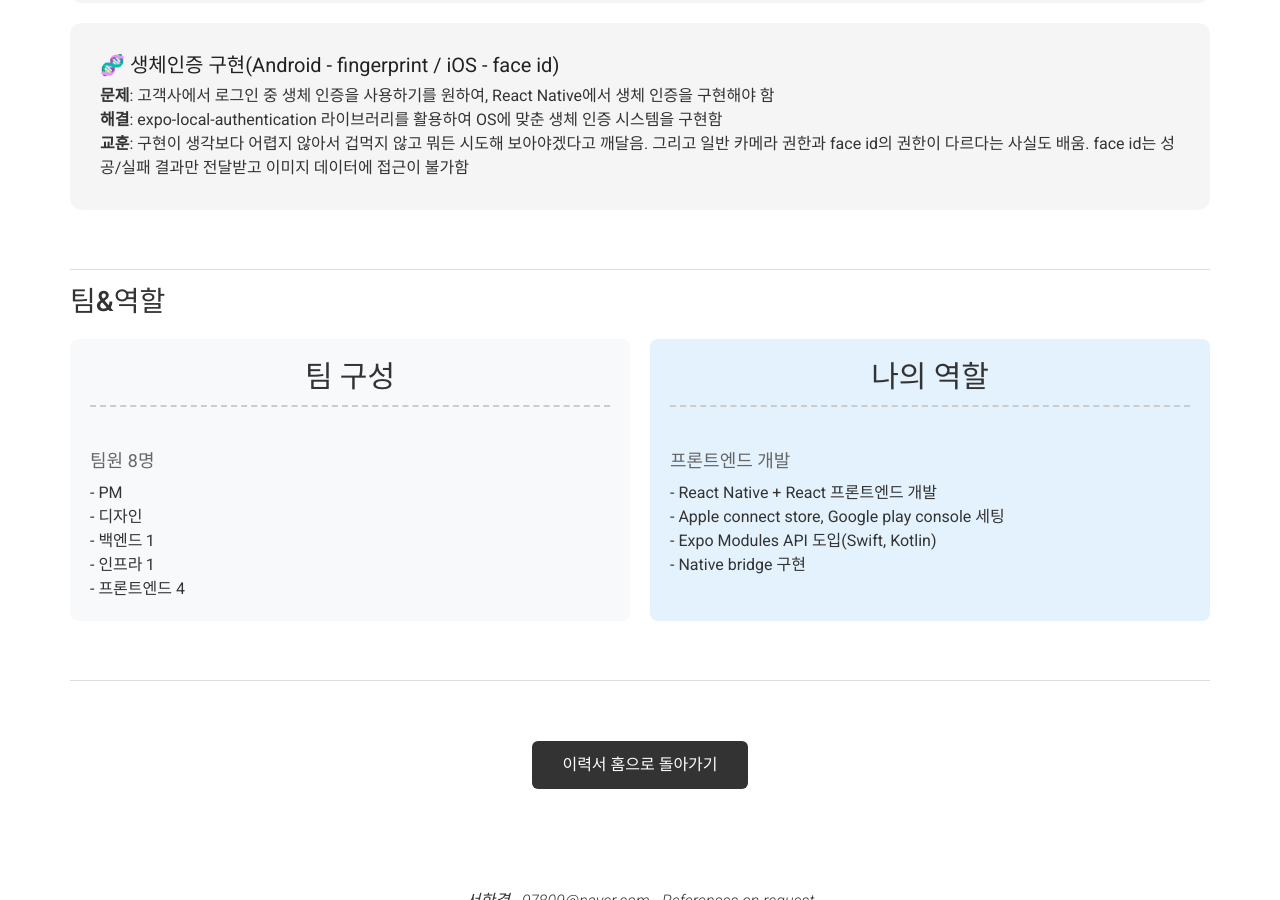
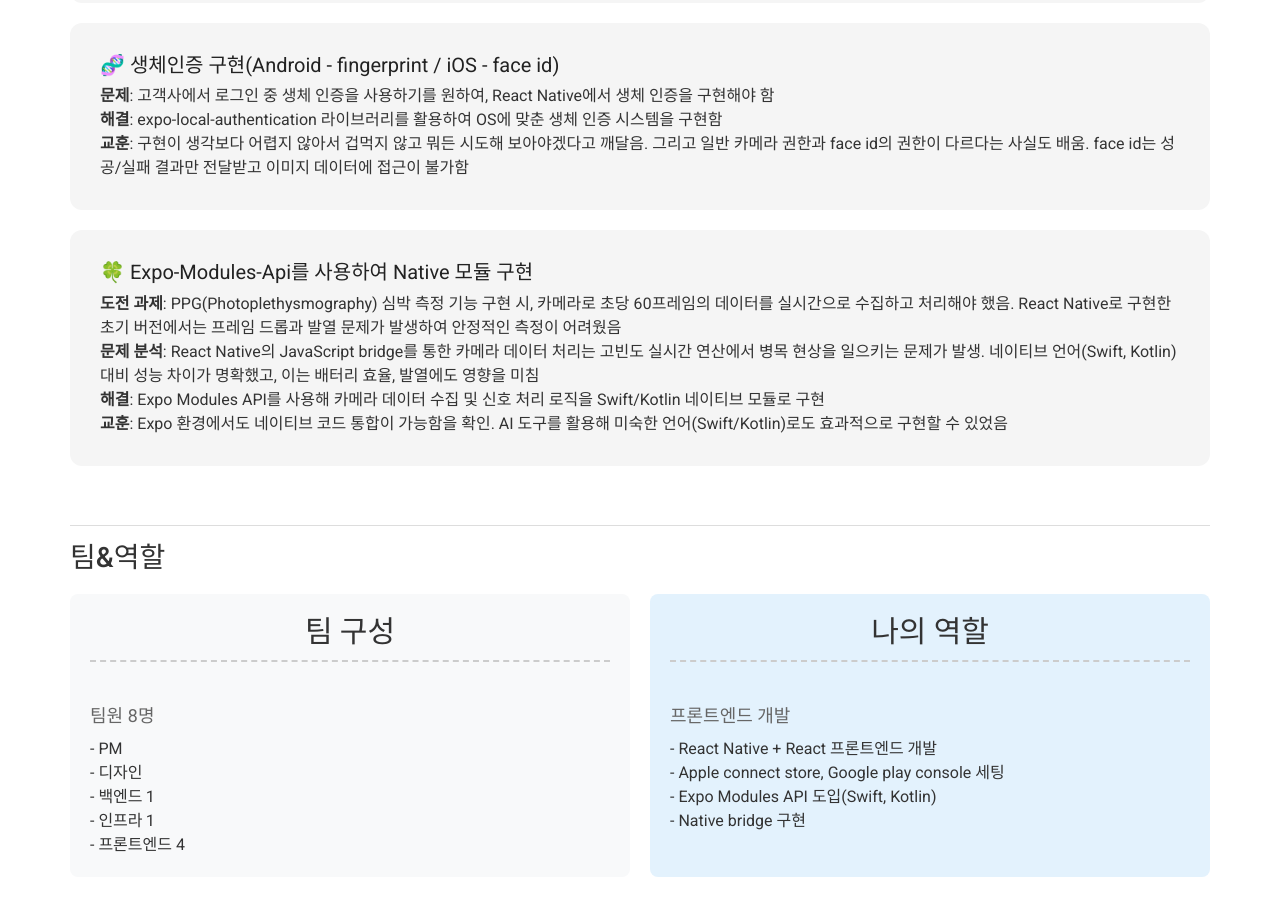
Before and after one commit to Hangyeol-SSeo/Hangyeol-SSeo.github.io, a Jekyll site: the page built from 1minute.md, in a window 1280 px wide and 900 px high, scrolled down 1663 px. Built offline with Jekyll 4.4.1, drawn with Linux system fonts in a browser that asks for light colours; nearby versions of some CDN libraries.

Commit message:
1minute 역경과 성장 부분 expo-modules-api 추가

```diff
--- a/1minute.md
+++ b/1minute.md
@@ -119,6 +119,14 @@ webview
   <b>교훈</b>: 구현이 생각보다 어렵지 않아서 겁먹지 않고 뭐든 시도해 보아야겠다고 깨달음. 그리고 일반 카메라 권한과 face id의 권한이 다르다는 사실도 배움. face id는 성공/실패 결과만 전달받고 이미지 데이터에 접근이 불가함 <br/>
 </div>
 
+<div style="background: #f5f5f5; padding: 30px; border-radius: 12px; margin: 20px 0; font-size: medium">
+  <h2 style="color: #222222">🍀 Expo-Modules-Api를 사용하여 Native 모듈 구현</h2>
+  <b>도전 과제</b>: PPG(Photoplethysmography) 심박 측정 기능 구현 시, 카메라로 초당 60프레임의 데이터를 실시간으로 수집하고 처리해야 했음. React Native로 구현한 초기 버전에서는 프레임 드롭과 발열 문제가 발생하여 안정적인 측정이 어려웠음 <br/>
+  <b>문제 분석</b>: React Native의 JavaScript bridge를 통한 카메라 데이터 처리는 고빈도 실시간 연산에서 병목 현상을 일으키는 문제가 발생. 네이티브 언어(Swift, Kotlin) 대비 성능 차이가 명확했고, 이는 배터리 효율, 발열에도 영향을 미침 <br/>
+  <b>해결</b>: Expo Modules API를 사용해 카메라 데이터 수집 및 신호 처리 로직을 Swift/Kotlin 네이티브 모듈로 구현 <br/>
+  <b>교훈</b>: Expo 환경에서도 네이티브 코드 통합이 가능함을 확인. AI 도구를 활용해 미숙한 언어(Swift/Kotlin)로도 효과적으로 구현할 수 있었음 <br/>
+</div>
+
 <!--
 <div style="background: #f5f5f5; padding: 30px; border-radius: 12px; margin: 20px 0; font-size: medium">
   <h2 style="color: #222222">Webview를 활용한 React-Native 앱</h2>
```
